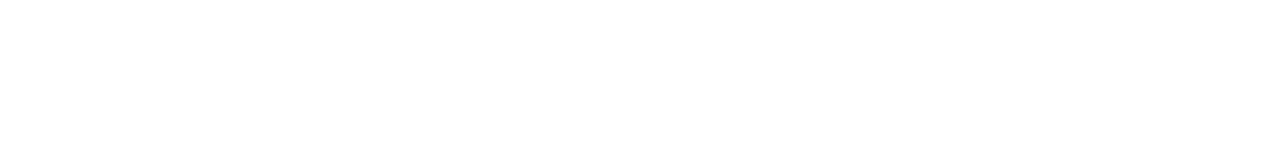
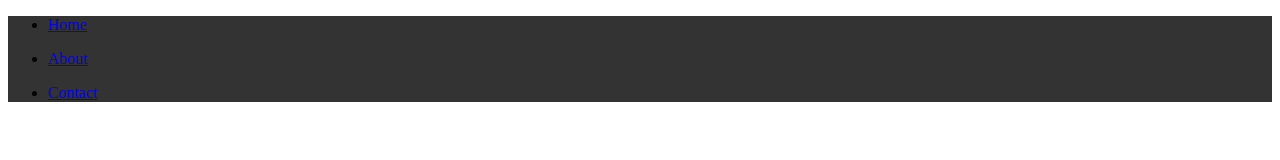
Before and after one commit to elwyn-de-neve/demo-workshop-git-2025, a plain HTML site: page index.html in a window 1280 px wide. Drawn offline with Linux system fonts and the light colour scheme.

Commit message:
navigatie aangemaakt en styling toegevoegd

```diff
--- a/index.html
+++ b/index.html
@@ -6,6 +6,18 @@
     <title>Title</title>
 </head>
 <body>
-
+    <header>
+        <nav class="navbar">
+            <ul>
+                <li><a href="/">Home</a></li>
+            </ul>
+            <ul>
+                <li><a href="/about">About</a></li>
+            </ul>
+            <ul>
+                <li><a href="/contact">Contact</a></li>
+            </ul>
+        </nav>
+    </header>
 </body>
 </html>
--- a/styles.css
+++ b/styles.css
@@ -0,0 +1,3 @@
+.navbar {
+    background-color: #333;
+}
```
